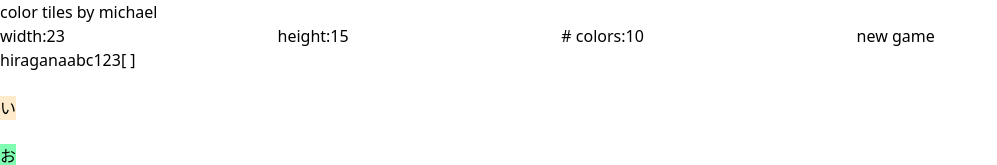
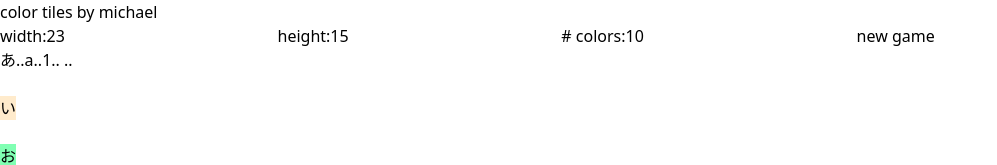
Before and after one commit to mizlan/colortiles, a React (Vite) app: page / in a window 1280 px wide. Shown: the top 165 px of the page, without its empty margins (0-997 px from the left). Built offline with nearby package versions, Linux system fonts and the light colour scheme.

Commit message:
better formatting

```diff
--- a/src/App.tsx
+++ b/src/App.tsx
@@ -170,7 +170,7 @@ const Game = ({ width, height, numColors }: { width: number, height: number, num
                 ref.style.width = '2rem'
               }
             }}
-            className="w-8 h-8 transition-all absolute top-1/2 left-1/2 -translate-x-1/2 -translate-y-1/2 rounded"
+            className="w-8 h-8 transition-all absolute top-1/2 left-1/2 -translate-x-1/2 -translate-y-1/2 rounded text-slate-600"
             onClick={() => handler(i)}
             ref={e => refs.current[i] = e}
             style={{ backgroundColor: colorCSS(v) }} disabled={v !== 'blank'}>
@@ -201,15 +201,16 @@ const App = () => {
   return (
     <div className="min-h-screen flex flex-col justify-center items-center">
       <h1>color tiles by michael</h1>
-      <div className="p-2 text-sm">
+      <div className="p-2 text-sm flex gap-4">
         <form onSubmit={onSubmit}>
           <label htmlFor="width" className="mx-2 py-1">width:</label>
-          <input defaultValue="23" {...register('width')} className="bg-stone-50 px-2 py-1" />
+          <input defaultValue="23" {...register('width')} className="bg-stone-50 px-2 py-1 w-12" />
           <label htmlFor="height" className="mx-2 py-1">height:</label>
-          <input defaultValue="15" {...register('height')} className="bg-stone-50 px-2 py-1" />
+          <input defaultValue="15" {...register('height')} className="bg-stone-50 px-2 py-1 w-12" />
           <label htmlFor="numColors" className="mx-2 py-1"># colors:</label>
-          <input defaultValue="10" {...register('numColors')} className="bg-stone-50 px-2 py-1" />
+          <input defaultValue="10" {...register('numColors')} className="bg-stone-50 px-2 py-1 w-12" />
           <button type="submit" className="bg-lime-200 ml-2 px-2 py-1">new game</button>
+        </form>
         <ToggleGroup.Root
           type="single"
           defaultValue="hiragana"
@@ -218,12 +219,11 @@ const App = () => {
             setAlphabet(value)
           }}
         >
-            <ToggleGroup.Item value="hiragana" className="px-2 py-1 bg-indigo-300">hiragana</ToggleGroup.Item>
-            <ToggleGroup.Item value="latin" className="px-2 py-1 bg-emerald-300">abc</ToggleGroup.Item>
-            <ToggleGroup.Item value="number" className="px-2 py-1 bg-indigo-300">123</ToggleGroup.Item>
-            <ToggleGroup.Item value="blank" className="px-2 py-1 bg-rose-300">[   ]</ToggleGroup.Item>
+          <ToggleGroup.Item value="hiragana" className="px-2 py-1 bg-amber-200 data-[state=on]:border border-slate-800">あ..</ToggleGroup.Item>
+          <ToggleGroup.Item value="latin" className="px-2 py-1 bg-emerald-200 data-[state=on]:border border-slate-800">a..</ToggleGroup.Item>
+          <ToggleGroup.Item value="number" className="px-2 py-1 bg-indigo-200 data-[state=on]:border border-slate-800">1..</ToggleGroup.Item>
+          <ToggleGroup.Item value="blank" className="px-2 py-1 bg-rose-200 data-[state=on]:border border-slate-800">&nbsp;..</ToggleGroup.Item>
         </ToggleGroup.Root>
-        </form>
       </div>
       <Game width={width} height={height} numColors={numColors} />
     </div>
```
Lines whose indentation alone changed are shown as unchanged.
